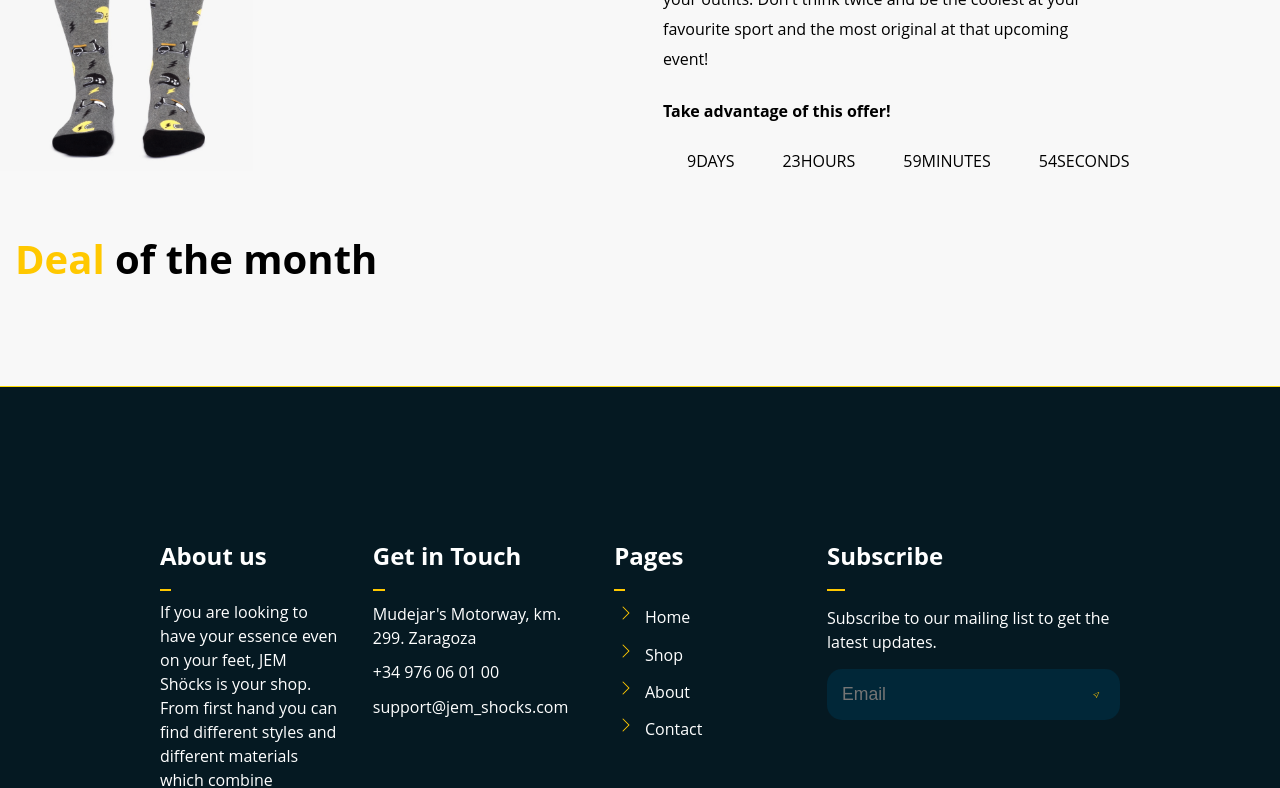
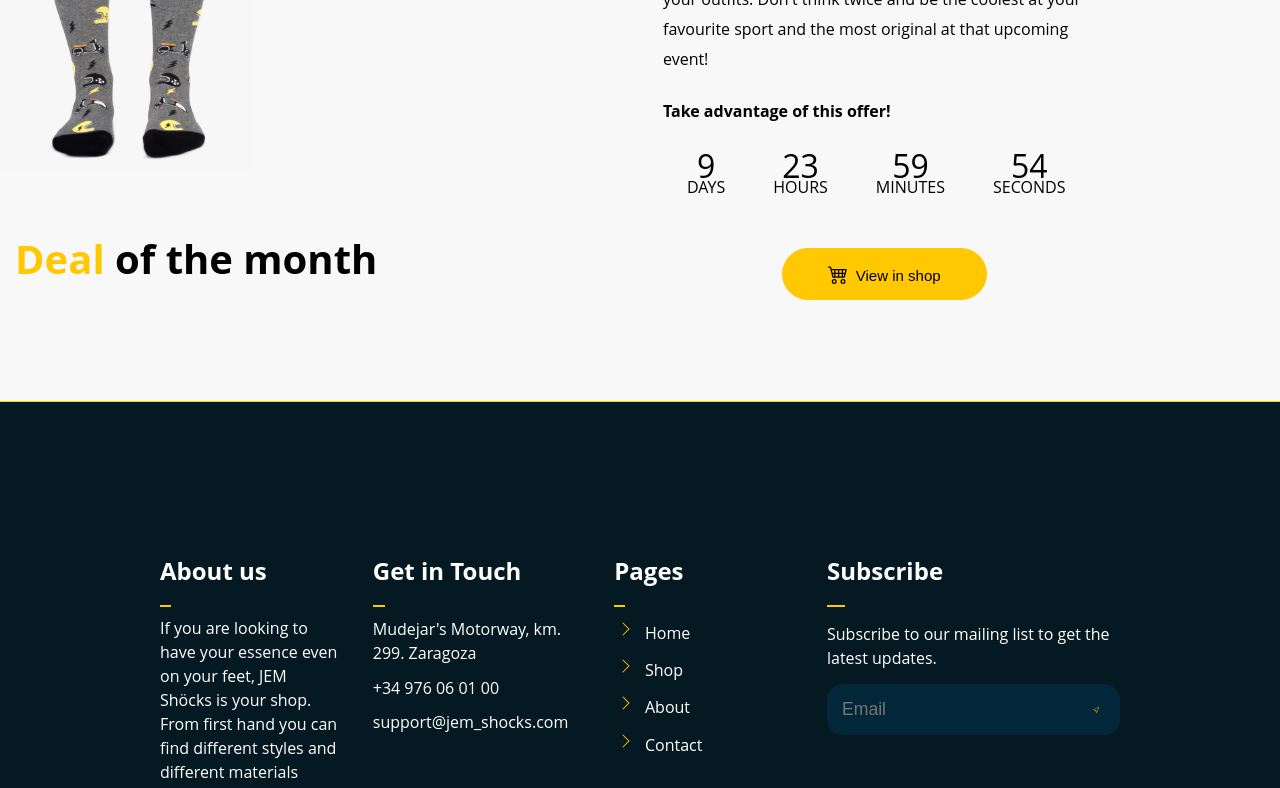
Before and after one commit to Yorrryiii/JEM_Shocks, a React (Create React App) app in the folder jem_shocks/: page / in a window 1280 px wide. Shown: the part 1840-2628 px from the top of the page. Built offline with nearby package versions, Linux system fonts and the light colour scheme; a web font is replaced by a local one.

Commit message:
no message

```diff
--- a/jem_shocks/src/components/Copyright.jsx
+++ b/jem_shocks/src/components/Copyright.jsx
@@ -8,7 +8,7 @@
             <div id='copyright'>
                 <div id='autores'>
                     <p>
-                        Copyrights © 2022 - JEM SHÖCKS, All Rights Reserved.
+                        Copyrights © 2022/2023 - JEM SHÖCKS, All Rights Reserved.
                     </p>
                     <p>
                         Work done by: Elena Rozas, Jorge Serrano & Mario Gómez
--- a/jem_shocks/src/components/Home.jsx
+++ b/jem_shocks/src/components/Home.jsx
@@ -124,12 +124,18 @@
                             <br />
                             <p><b>Take advantage of this offer!</b></p>
                             {/* Cuenta atrás de la oferta */}
-                            <ul>
-                                <li><span id="days"></span>days</li>
+                            <ul id='countdown'>
+                                <li><span id="days"></span>Days</li>
                                 <li><span id="hours"></span>Hours</li>
                                 <li><span id="minutes"></span>Minutes</li>
                                 <li><span id="seconds"></span>Seconds</li>
                             </ul>
+                            <button id='botonTienda'>
+                                <svg xmlns="http://www.w3.org/2000/svg" fill="currentColor" viewBox="0 0 16 16">
+                                    <path d="M0 2.5A.5.5 0 0 1 .5 2H2a.5.5 0 0 1 .485.379L2.89 4H14.5a.5.5 0 0 1 .485.621l-1.5 6A.5.5 0 0 1 13 11H4a.5.5 0 0 1-.485-.379L1.61 3H.5a.5.5 0 0 1-.5-.5zM3.14 5l.5 2H5V5H3.14zM6 5v2h2V5H6zm3 0v2h2V5H9zm3 0v2h1.36l.5-2H12zm1.11 3H12v2h.61l.5-2zM11 8H9v2h2V8zM8 8H6v2h2V8zM5 8H3.89l.5 2H5V8zm0 5a1 1 0 1 0 0 2 1 1 0 0 0 0-2zm-2 1a2 2 0 1 1 4 0 2 2 0 0 1-4 0zm9-1a1 1 0 1 0 0 2 1 1 0 0 0 0-2zm-2 1a2 2 0 1 1 4 0 2 2 0 0 1-4 0z" />
+                                </svg>
+                                <Link to="/JEM_SHOCKS/shop" id='VerTienda' onClick={'/JEM_SHOCKS/shop'}>View in shop</Link>
+                            </button>
                         </div>
                     </div>
                 </div>
--- a/jem_shocks/src/components/styles/Home.css
+++ b/jem_shocks/src/components/styles/Home.css
@@ -250,14 +250,26 @@
     line-height: 30px;
 }
 
-#cuartaSeccion ul{
+#countdown{
     /* Quitamos los guiones de la lista */
     list-style-type: none;
     /* Ponemos cada li en línea */
     display: flex;
+    margin-top: 50px;
+    margin-bottom: 50px;
 }
 
-#cuartaSeccion li{
-    padding: 24px;
+#countdown li {
+    position: relative;
+    display: flex;
+    align-items: center;
+    justify-content: center;
     text-transform: uppercase;
+    padding: 0px 24px;
 }
+
+#countdown li span {
+    font-size: 2em;
+    position: absolute;
+    top: -1em;
+}
```
